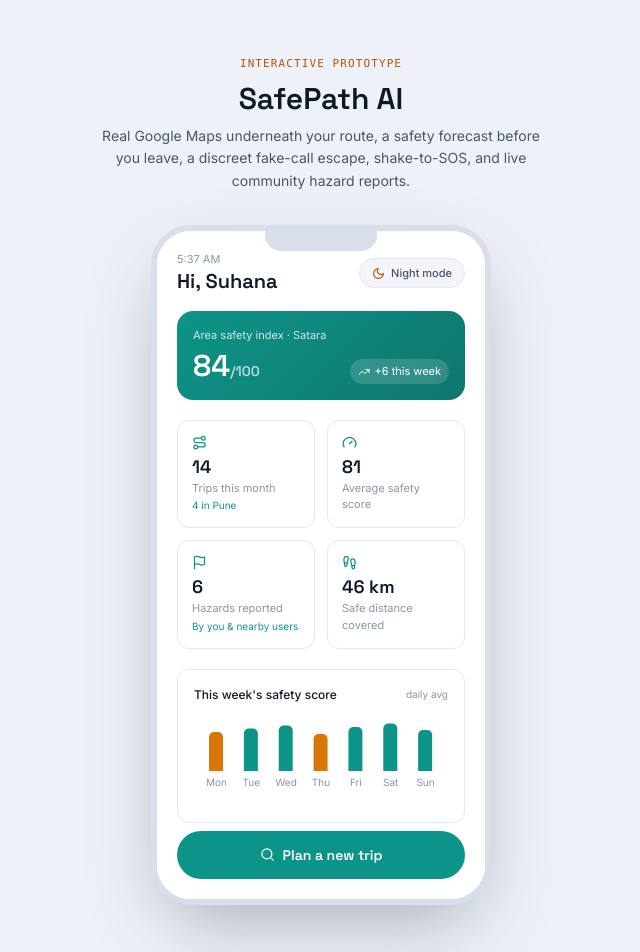
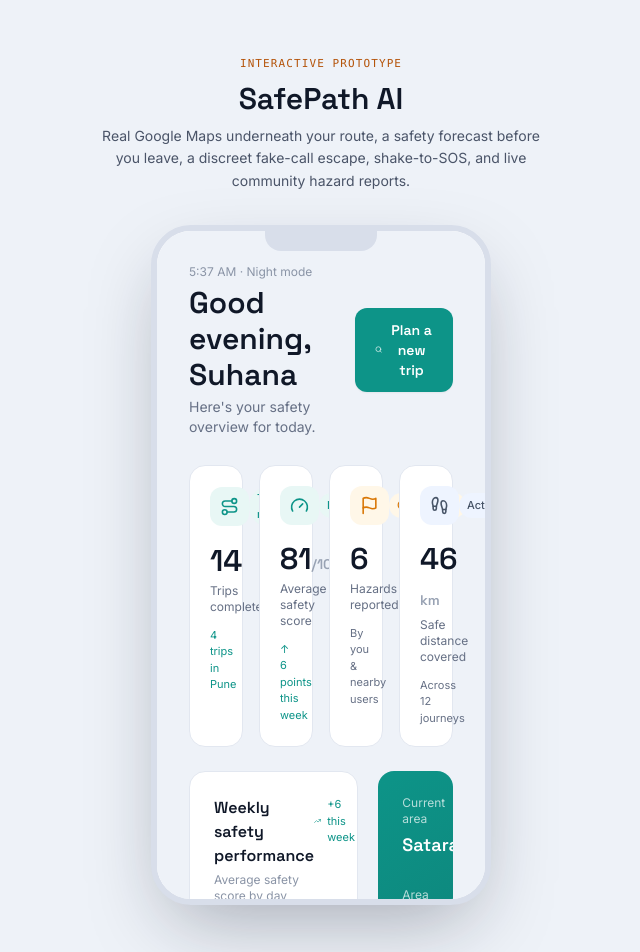
Before and after one commit to nadafsuhana378/Safepath-ai, a React (Vite) app: page / in a window 1280 px wide. Shown: the top 952 px of the page, without its empty margins (319-959 px from the left). Built offline with nearby package versions, Linux system fonts and the light colour scheme.

Commit message:
Update App.jsx

```diff
--- a/src/App.jsx
+++ b/src/App.jsx
@@ -276,86 +276,483 @@
 
 /* ---------------- Dashboard ---------------- */
 
-function Dashboard({ mode, onPlanTrip, tripsThisMonth, avgScore, hazardsReportedCount, tripHistory }) {
+function Dashboard({
+  mode,
+  onPlanTrip,
+  tripsThisMonth,
+  avgScore,
+  hazardsReportedCount,
+  tripHistory
+}) {
   const { label, Icon, timeStr } = mode;
+
   return (
-<div className="flex flex-col h-full w-full bg-white overflow-y-auto">
-      <div className="px-5 pt-5 pb-4">
+    <div className="w-full h-full bg-[#EEF2F8] overflow-y-auto">
+
+      {/* Dashboard Content */}
+      <div className="max-w-[1400px] mx-auto p-5 md:p-7 lg:p-8">
+
+        {/* Header */}
+        <div className="flex flex-col md:flex-row md:items-center md:justify-between gap-4 mb-7">
+          <div>
+            <p className="text-[12px] text-[#8A94A6] mb-1">
+              {timeStr} · {label}
+            </p>
+
+            <h1
+              className="text-2xl md:text-3xl font-semibold text-[#101828]"
+              style={{ fontFamily: "'Space Grotesk', sans-serif" }}
+            >
+              Good evening, Suhana
+            </h1>
+
+            <p className="text-sm text-[#667085] mt-1">
+              Here's your safety overview for today.
+            </p>
+          </div>
+
+          <button
+            onClick={onPlanTrip}
+            className="flex items-center justify-center gap-2 rounded-xl px-5 py-3 text-sm font-semibold text-white shadow-sm hover:opacity-90 transition"
+            style={{
+              background: "#0D9488",
+              fontFamily: "'Space Grotesk', sans-serif"
+            }}
+          >
+            <Search size={17} />
+            Plan a new trip
+          </button>
+        </div>
+
+        {/* KPI CARDS */}
+        <div className="grid grid-cols-1 sm:grid-cols-2 xl:grid-cols-4 gap-4 mb-6">
+
+          <div className="bg-white rounded-2xl border border-[#E2E7F0] p-5">
             <div className="flex items-center justify-between mb-4">
+              <div className="p-2.5 rounded-xl bg-[#E8F7F5]">
+                <Route size={19} color="#0D9488" />
+              </div>
+
+              <span className="text-[11px] font-medium text-[#0D9488] bg-[#E8F7F5] px-2 py-1 rounded-full">
+                This month
+              </span>
+            </div>
+
+            <p
+              className="text-3xl font-semibold text-[#101828]"
+              style={{ fontFamily: "'Space Grotesk', sans-serif" }}
+            >
+              {tripsThisMonth}
+            </p>
+
+            <p className="text-xs text-[#667085] mt-1">
+              Trips completed
+            </p>
+
+            <p className="text-[11px] text-[#0D9488] mt-3">
+              4 trips in Pune
+            </p>
+          </div>
+
+
+          <div className="bg-white rounded-2xl border border-[#E2E7F0] p-5">
+            <div className="flex items-center justify-between mb-4">
+              <div className="p-2.5 rounded-xl bg-[#E8F7F5]">
+                <Gauge size={19} color="#0D9488" />
+              </div>
+
+              <span className="text-[11px] font-medium text-[#0D9488] bg-[#E8F7F5] px-2 py-1 rounded-full">
+                Excellent
+              </span>
+            </div>
+
+            <p
+              className="text-3xl font-semibold text-[#101828]"
+              style={{ fontFamily: "'Space Grotesk', sans-serif" }}
+            >
+              {avgScore}
+              <span className="text-sm text-[#98A2B3]">/100</span>
+            </p>
+
+            <p className="text-xs text-[#667085] mt-1">
+              Average safety score
+            </p>
+
+            <p className="text-[11px] text-[#0D9488] mt-3">
+              ↑ 6 points this week
+            </p>
+          </div>
+
+
+          <div className="bg-white rounded-2xl border border-[#E2E7F0] p-5">
+            <div className="flex items-center justify-between mb-4">
+              <div className="p-2.5 rounded-xl bg-[#FFF7E8]">
+                <Flag size={19} color="#D97706" />
+              </div>
+
+              <span className="text-[11px] font-medium text-[#D97706] bg-[#FFF7E8] px-2 py-1 rounded-full">
+                Community
+              </span>
+            </div>
+
+            <p
+              className="text-3xl font-semibold text-[#101828]"
+              style={{ fontFamily: "'Space Grotesk', sans-serif" }}
+            >
+              {hazardsReportedCount}
+            </p>
+
+            <p className="text-xs text-[#667085] mt-1">
+              Hazards reported
+            </p>
+
+            <p className="text-[11px] text-[#667085] mt-3">
+              By you & nearby users
+            </p>
+          </div>
+
+
+          <div className="bg-white rounded-2xl border border-[#E2E7F0] p-5">
+            <div className="flex items-center justify-between mb-4">
+              <div className="p-2.5 rounded-xl bg-[#EEF4FF]">
+                <Footprints size={19} color="#475467" />
+              </div>
+
+              <span className="text-[11px] font-medium text-[#475467] bg-[#EEF4FF] px-2 py-1 rounded-full">
+                Active
+              </span>
+            </div>
+
+            <p
+              className="text-3xl font-semibold text-[#101828]"
+              style={{ fontFamily: "'Space Grotesk', sans-serif" }}
+            >
+              46
+              <span className="text-sm text-[#98A2B3]"> km</span>
+            </p>
+
+            <p className="text-xs text-[#667085] mt-1">
+              Safe distance covered
+            </p>
+
+            <p className="text-[11px] text-[#667085] mt-3">
+              Across 12 journeys
+            </p>
+          </div>
+
+        </div>
+
+
+        {/* MAIN ANALYTICS GRID */}
+        <div className="grid grid-cols-1 xl:grid-cols-3 gap-5 mb-6">
+
+          {/* WEEKLY CHART */}
+          <div className="xl:col-span-2 bg-white rounded-2xl border border-[#E2E7F0] p-5 md:p-6">
+
+            <div className="flex items-start justify-between mb-5">
               <div>
-            <p className="text-[11px] text-[#8A94A6]">{timeStr}</p>
-            <h2 className="text-xl font-semibold text-[#101828]" style={{ fontFamily: "'Space Grotesk',sans-serif" }}>
-              Hi, Suhana
+                <h2
+                  className="text-base font-semibold text-[#101828]"
+                  style={{ fontFamily: "'Space Grotesk', sans-serif" }}
+                >
+                  Weekly safety performance
                 </h2>
+
+                <p className="text-xs text-[#8A94A6] mt-1">
+                  Average safety score by day
+                </p>
               </div>
-          <div className="flex items-center gap-1.5 rounded-full border border-[#E2E7F0] bg-[#F3F5FA] px-3 py-1.5">
-            <Icon size={13} color="#B45309" />
-            <span className="text-[11px] font-medium text-[#4A5468]">{label}</span>
+
+              <div className="flex items-center gap-1.5 text-[11px] text-[#0D9488]">
+                <TrendingUp size={14} />
+                +6 this week
               </div>
             </div>
 
-        <div className="rounded-2xl p-4 text-white mb-5" style={{ background: "linear-gradient(135deg,#0D9488,#0F766E)" }}>
-          <p className="text-[11px] opacity-80 mb-1">Area safety index · Satara</p>
-          <div className="flex items-end justify-between">
-            <span className="text-3xl font-semibold" style={{ fontFamily: "'Space Grotesk',sans-serif" }}>84<span className="text-sm opacity-70">/100</span></span>
-            <span className="flex items-center gap-1 text-[11px] bg-white/15 px-2 py-1 rounded-full"><TrendingUp size={12} /> +6 this week</span>
+            <div style={{ width: "100%", height: 230 }}>
+              <ResponsiveContainer>
+                <BarChart data={WEEKLY} barCategoryGap={22}>
+
+                  <XAxis
+                    dataKey="d"
+                    tick={{
+                      fontSize: 11,
+                      fill: "#8A94A6"
+                    }}
+                    axisLine={false}
+                    tickLine={false}
+                  />
+
+                  <Tooltip
+                    cursor={{ fill: "#F3F5FA" }}
+                    contentStyle={{
+                      fontSize: 11,
+                      borderRadius: 10,
+                      border: "1px solid #E2E7F0"
+                    }}
+                  />
+
+                  <Bar
+                    dataKey="score"
+                    radius={[7, 7, 0, 0]}
+                  >
+                    {WEEKLY.map((w, i) => (
+                      <Cell
+                        key={i}
+                        fill={
+                          w.score >= 80
+                            ? "#0D9488"
+                            : w.score >= 60
+                            ? "#D97706"
+                            : "#DC2626"
+                        }
+                      />
+                    ))}
+                  </Bar>
+
+                </BarChart>
+              </ResponsiveContainer>
+            </div>
+
+          </div>
+
+
+          {/* AREA SAFETY */}
+          <div
+            className="rounded-2xl p-6 text-white relative overflow-hidden"
+            style={{
+              background:
+                "linear-gradient(145deg, #0D9488 0%, #0F766E 100%)"
+            }}
+          >
+
+            <div className="relative z-10">
+
+              <div className="flex items-center justify-between mb-7">
+                <div>
+                  <p className="text-xs text-white/70">
+                    Current area
+                  </p>
+
+                  <h2
+                    className="text-lg font-semibold mt-1"
+                    style={{
+                      fontFamily: "'Space Grotesk', sans-serif"
+                    }}
+                  >
+                    Satara
+                  </h2>
+                </div>
+
+                <div className="p-2 rounded-xl bg-white/10">
+                  <ShieldCheck size={20} />
                 </div>
               </div>
 
-        <div className="grid grid-cols-2 gap-3 mb-5">
-          <StatCard icon={Route} label="Trips this month" value={tripsThisMonth} sub="4 in Pune" />
-          <StatCard icon={Gauge} label="Average safety score" value={avgScore} />
-          <StatCard icon={Flag} label="Hazards reported" value={hazardsReportedCount} sub="By you & nearby users" />
-          <StatCard icon={Footprints} label="Safe distance covered" value="46 km" />
+
+              <p className="text-xs text-white/70">
+                Area safety index
+              </p>
+
+              <div className="flex items-end gap-2 mt-1">
+
+                <span
+                  className="text-5xl font-semibold"
+                  style={{
+                    fontFamily: "'Space Grotesk', sans-serif"
+                  }}
+                >
+                  84
+                </span>
+
+                <span className="text-sm text-white/60 mb-2">
+                  /100
+                </span>
+
               </div>
 
-        <div className="rounded-xl border border-[#E2E7F0] bg-white p-4 mb-5">
-          <div className="flex items-center justify-between mb-3">
-            <p className="text-[12px] font-medium text-[#101828]">This week's safety score</p>
-            <span className="text-[10px] text-[#8A94A6]">daily avg</span>
-          </div>
-          <div style={{ width: "100%", height: 90 }}>
-            <ResponsiveContainer>
-              <BarChart data={WEEKLY} barCategoryGap={10}>
-                <XAxis dataKey="d" tick={{ fontSize: 10, fill: "#8A94A6" }} axisLine={false} tickLine={false} />
-                <Tooltip
-                  cursor={{ fill: "#F3F5FA" }}
-                  contentStyle={{ fontSize: 11, borderRadius: 8, border: "1px solid #E2E7F0" }}
+
+              <div className="w-full h-2 bg-white/15 rounded-full mt-5 overflow-hidden">
+                <div
+                  className="h-full bg-white rounded-full"
+                  style={{ width: "84%" }}
                 />
-                <Bar dataKey="score" radius={[5, 5, 0, 0]}>
-                  {WEEKLY.map((w, i) => (
-                    <Cell key={i} fill={w.score >= 80 ? "#0D9488" : w.score >= 60 ? "#D97706" : "#DC2626"} />
-                  ))}
-                </Bar>
-              </BarChart>
-            </ResponsiveContainer>
-          </div>
               </div>
 
-        <div className="flex items-center justify-between mb-3">
-          <p className="text-[12px] font-medium text-[#101828]">Recent trips</p>
+
+              <div className="flex items-center gap-2 mt-5 text-xs">
+                <TrendingUp size={14} />
+                <span>
+                  6 points higher than last week
+                </span>
               </div>
-        <div className="flex flex-col gap-2 mb-5">
+
+
+              <div className="grid grid-cols-3 gap-2 mt-7">
+
+                <div className="rounded-xl bg-white/10 p-3">
+                  <p className="text-[10px] text-white/60">
+                    Lighting
+                  </p>
+                  <p className="text-sm font-semibold mt-1">
+                    88%
+                  </p>
+                </div>
+
+                <div className="rounded-xl bg-white/10 p-3">
+                  <p className="text-[10px] text-white/60">
+                    Crowd
+                  </p>
+                  <p className="text-sm font-semibold mt-1">
+                    81%
+                  </p>
+                </div>
+
+                <div className="rounded-xl bg-white/10 p-3">
+                  <p className="text-[10px] text-white/60">
+                    Incidents
+                  </p>
+                  <p className="text-sm font-semibold mt-1">
+                    Low
+                  </p>
+                </div>
+
+              </div>
+
+            </div>
+
+          </div>
+
+        </div>
+
+
+        {/* RECENT TRIPS */}
+        <div className="bg-white rounded-2xl border border-[#E2E7F0] overflow-hidden">
+
+          <div className="flex flex-col sm:flex-row sm:items-center sm:justify-between gap-2 px-5 md:px-6 py-5 border-b border-[#E2E7F0]">
+
+            <div>
+              <h2
+                className="text-base font-semibold text-[#101828]"
+                style={{
+                  fontFamily: "'Space Grotesk', sans-serif"
+                }}
+              >
+                Recent trips
+              </h2>
+
+              <p className="text-xs text-[#8A94A6] mt-1">
+                Your latest journeys and their safety scores
+              </p>
+            </div>
+
+            <button className="text-xs font-medium text-[#0D9488] hover:underline">
+              View all trips
+            </button>
+
+          </div>
+
+
+          {/* Desktop table */}
+          <div className="hidden md:block">
+
+            <div className="grid grid-cols-[2fr_1fr_1fr_1fr] px-6 py-3 bg-[#F8FAFC] text-[10px] uppercase tracking-wider text-[#8A94A6]">
+              <span>Journey</span>
+              <span>Location</span>
+              <span>Time</span>
+              <span>Safety</span>
+            </div>
+
             {tripHistory.map((t, i) => (
-            <div key={i} className="flex items-center gap-3 rounded-xl border border-[#E2E7F0] px-3.5 py-3">
-              <ScoreBadge value={t.score} color={t.score >= 80 ? "#0D9488" : t.score >= 60 ? "#D97706" : "#DC2626"} />
-              <div className="flex-1 min-w-0">
-                <p className="text-[12.5px] font-medium text-[#101828] truncate">{t.from} → {t.to}</p>
-                <p className="text-[10.5px] text-[#8A94A6]">{t.city} · {t.time} · {t.mode}</p>
+              <div
+                key={i}
+                className="grid grid-cols-[2fr_1fr_1fr_1fr] items-center px-6 py-4 border-t border-[#EEF2F6]"
+              >
+
+                <div>
+                  <p className="text-sm font-medium text-[#101828]">
+                    {t.from} → {t.to}
+                  </p>
+
+                  <p className="text-[11px] text-[#8A94A6] mt-1">
+                    {t.mode} route
+                  </p>
                 </div>
+
+                <p className="text-xs text-[#667085]">
+                  {t.city}
+                </p>
+
+                <p className="text-xs text-[#667085]">
+                  {t.time}
+                </p>
+
+                <div className="flex items-center gap-2">
+                  <ScoreBadge
+                    value={t.score}
+                    size="sm"
+                    color={
+                      t.score >= 80
+                        ? "#0D9488"
+                        : t.score >= 60
+                        ? "#D97706"
+                        : "#DC2626"
+                    }
+                  />
+
+                  <span className="text-[11px] text-[#667085]">
+                    /100
+                  </span>
+                </div>
+
               </div>
             ))}
-        </div>
+
           </div>
 
-      <div className="sticky bottom-0 px-5 pb-5 pt-3 bg-gradient-to-t from-white via-white to-transparent">
-        <button
-          onClick={onPlanTrip}
-          className="w-full rounded-full py-3.5 font-semibold text-sm text-white flex items-center justify-center gap-2"
-          style={{ background: "#0D9488", fontFamily: "'Space Grotesk',sans-serif" }}
+
+          {/* Mobile list */}
+          <div className="md:hidden">
+
+            {tripHistory.map((t, i) => (
+              <div
+                key={i}
+                className="flex items-center gap-3 px-4 py-4 border-t border-[#EEF2F6]"
               >
-          <Search size={15} /> Plan a new trip
-        </button>
+
+                <ScoreBadge
+                  value={t.score}
+                  color={
+                    t.score >= 80
+                      ? "#0D9488"
+                      : t.score >= 60
+                      ? "#D97706"
+                      : "#DC2626"
+                  }
+                />
+
+                <div className="flex-1 min-w-0">
+                  <p className="text-xs font-medium text-[#101828] truncate">
+                    {t.from} → {t.to}
+                  </p>
+
+                  <p className="text-[10px] text-[#8A94A6] mt-1">
+                    {t.city} · {t.time}
+                  </p>
+                </div>
+
+                <ChevronRight
+                  size={15}
+                  color="#98A2B3"
+                />
+
+              </div>
+            ))}
+
+          </div>
+
+        </div>
+
       </div>
     </div>
   );
```
Lines whose indentation alone changed are shown as unchanged.
